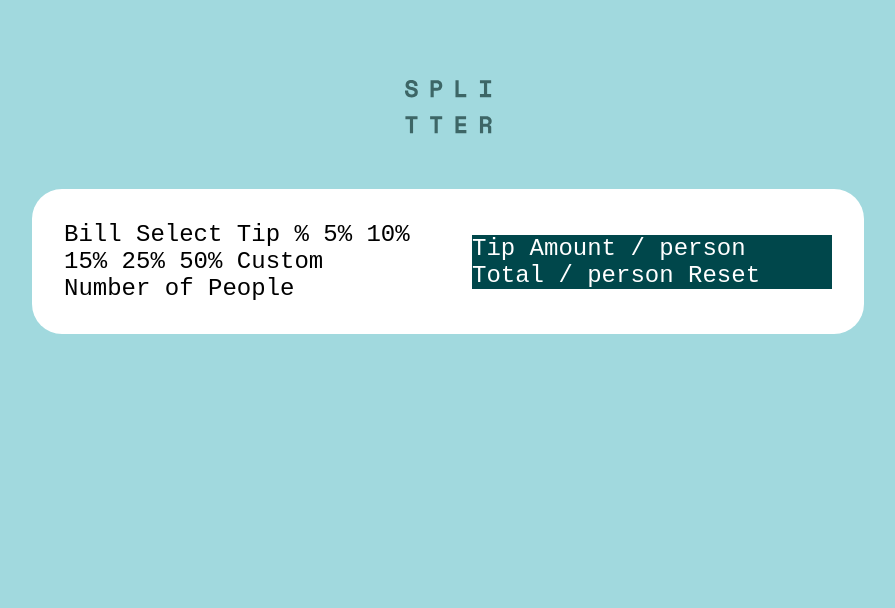
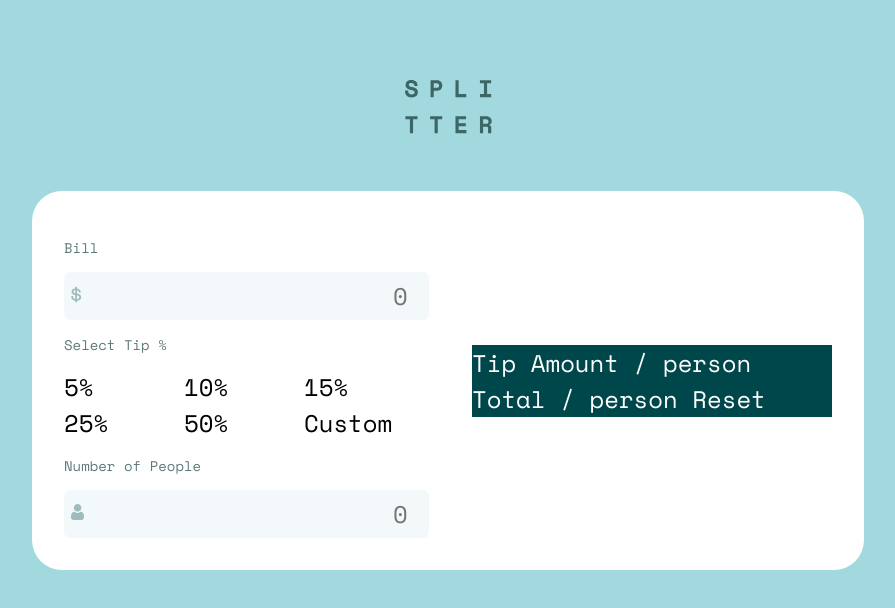
Before and after one commit to silviustoian/tip-calculator, a plain HTML site: page tip-calculator-app-main/index.html in a window 1280 px wide. Shown: the whole page, without its empty margins (192-1087 px from the left). Drawn offline with nearby package versions, Linux system fonts and the light colour scheme.

Commit message:
left column almost styled

```diff
--- a/tip-calculator-app-main/desk_style.css
+++ b/tip-calculator-app-main/desk_style.css
@@ -1,4 +1,4 @@
-body{
+body {
   background-color: hsl(185deg 48% 75%);
   font-family: "Space Mono", monospace;
   font-size: 24px;
@@ -13,21 +13,59 @@ body{
 
 .flx_container {
   margin-top: 3rem;
-    background-color: #FFFFFF;
+  background-color: #ffffff;
   display: flex;
   align-items: center;
   justify-content: space-between;
   gap: 3rem;
-    border-radius:30px;
-    padding:2rem;
+  border-radius: 30px;
+  padding: 2rem;
 }
 
 .data_container {
-    flex:0.5;
+  flex: 0.5;
 }
 
 .result_container {
-    flex:0.5;
-    background-color: #00474B;
-    color: #FFFFFF;
+  flex: 0.5;
+  background-color: #00474b;
+  color: #ffffff;
 }
+
+.data_container p {
+  font-size: 14px;
+  color: #5e7a7d;
+}
+
+.data_input {
+  position: relative;
+}
+
+.data_container input {
+  width: 98%;
+  text-align: right;
+  padding: 6px;
+  background-color: #f3f9fa;
+  color: #00474b;
+  border: none;
+  border-radius: 6px;
+  font-size: 24px;
+  font-family: "Space Mono", monospace;
+}
+
+.bill_svg {
+  position: absolute;
+  top: 14px;
+  left: 7px;
+}
+
+.people_svg {
+  position: absolute;
+  top: 14px;
+  left: 7px;
+}
+
+.data_percent {
+    display: grid;
+    grid-template-columns: 1fr 1fr 1fr;
+}
--- a/tip-calculator-app-main/index.html
+++ b/tip-calculator-app-main/index.html
@@ -4,6 +4,12 @@
     <meta charset="UTF-8" />
     <meta name="viewport" content="width=device-width, initial-scale=1.0" />
     <!-- displays site properly based on user's device -->
+    <link rel="preconnect" href="https://fonts.googleapis.com" />
+    <link rel="preconnect" href="https://fonts.gstatic.com" crossorigin />
+    <link
+      href="https://fonts.googleapis.com/css2?family=Barlow:ital,wght@0,600;1,600&family=Heebo:wght@100;200;300;400;500;600;700;800;900&family=Red+Hat+Display:wght@500;700;900&family=Space+Mono:wght@400;700&family=Work+Sans:ital,wght@0,100;0,200;0,300;0,400;0,500;0,600;0,700;1,100;1,200;1,300;1,400;1,500;1,600&display=swap"
+      rel="stylesheet"
+    />
 
     <link
       rel="icon"
@@ -53,7 +59,46 @@
 
       <div class="flx_container">
         <div class="data_container">
-          Bill Select Tip % 5% 10% 15% 25% 50% Custom Number of People
+          <p class="data_bill">Bill</p>
+          <div class="data_input">
+            <svg
+              xmlns="http://www.w3.org/2000/svg"
+              width="11"
+              height="17"
+              class="bill_svg"
+            >
+              <path
+                fill="#9EBBBD"
+                d="M6.016 16.328v-1.464c1.232-.08 2.22-.444 2.964-1.092.744-.648 1.116-1.508 1.116-2.58v-.144c0-.992-.348-1.772-1.044-2.34-.696-.568-1.708-.932-3.036-1.092V4.184c.56.144 1.012.4 1.356.768.344.368.516.816.516 1.344v.288h1.824v-.432c0-.448-.088-.876-.264-1.284a3.783 3.783 0 00-.744-1.116A4.251 4.251 0 007.54 2.9a5.324 5.324 0 00-1.524-.492V.872H4.288V2.36a5.532 5.532 0 00-1.416.324c-.448.168-.84.392-1.176.672-.336.28-.604.616-.804 1.008-.2.392-.3.844-.3 1.356v.144c0 .96.316 1.708.948 2.244.632.536 1.548.884 2.748 1.044v3.912c-.704-.16-1.248-.472-1.632-.936-.384-.464-.576-1.08-.576-1.848v-.288H.256v.576c0 .464.08.924.24 1.38.16.456.404.88.732 1.272.328.392.744.728 1.248 1.008s1.108.476 1.812.588v1.512h1.728zM4.288 7.424c-.688-.128-1.164-.332-1.428-.612-.264-.28-.396-.644-.396-1.092 0-.464.176-.832.528-1.104.352-.272.784-.448 1.296-.528v3.336zm1.728 5.712V9.344c.768.128 1.328.328 1.68.6.352.272.528.688.528 1.248 0 .544-.196.984-.588 1.32-.392.336-.932.544-1.62.624z"
+              />
+            </svg>
+            <input type="number" placeholder="0" id="input_bill" />
+          </div>
+          <p>Select Tip %</p>
+          <div class="data_percent">
+            <div id="5per">5%</div>
+            <div id="10per">10%</div>
+            <div id="15per">15%</div>
+            <div id="25per">25%</div>
+            <div id="50per">50%</div>
+            <div id="customper">Custom</div>
+          </div>
+
+          <p>Number of People</p>
+          <div class="data_input">
+            <svg
+              xmlns="http://www.w3.org/2000/svg"
+              width="13"
+              height="16"
+              class="people_svg"
+            >
+              <path
+                fill="#9EBBBD"
+                d="M9.573 7.729c.406 0 .784.07 1.126.209.342.14.639.33.881.569.232.227.438.503.614.82a5.1 5.1 0 01.407.949c.097.312.178.654.242 1.016.062.359.105.699.126 1.011.02.307.031.624.031.945 0 .836-.259 1.512-.768 2.01-.504.492-1.17.742-1.98.742H2.748c-.81 0-1.477-.25-1.98-.742C.259 14.76 0 14.084 0 13.248c0-.322.01-.64.032-.945.02-.312.063-.652.126-1.01.063-.363.144-.705.242-1.017.1-.323.238-.643.407-.948.176-.318.382-.594.613-.821.243-.238.54-.43.882-.57.342-.138.72-.208 1.125-.208.16 0 .313.067.61.265.183.123.397.264.636.421.204.134.48.259.822.372.333.11.671.167 1.005.167a3.19 3.19 0 001.006-.167c.341-.113.618-.238.822-.372l.636-.42c.296-.2.45-.266.61-.266zM6.598 0C7.63 0 8.522.38 9.252 1.129s1.1 1.666 1.1 2.724c0 1.06-.37 1.976-1.1 2.725-.73.75-1.623 1.13-2.654 1.13-1.03 0-1.924-.38-2.653-1.13-.73-.749-1.1-1.666-1.1-2.725 0-1.058.37-1.975 1.1-2.724C4.675.379 5.567 0 6.598 0z"
+              />
+            </svg>
+            <input type="number" placeholder="0" id="input_people" />
+          </div>
         </div>
 
         <div class="result_container">
--- a/tip-calculator-app-main/mobile_style.css
+++ b/tip-calculator-app-main/mobile_style.css
@@ -1,4 +1,4 @@
-body{
+body {
   background-color: hsl(185deg 48% 75%);
   font-family: "Space Mono", monospace;
   font-size: 24px;
@@ -11,12 +11,45 @@ body{
 
 .flx_container {
   margin-top: 3rem;
-    background-color: #FFFFFF;
+  background-color: #ffffff;
   display: flex;
   align-items: center;
   justify-content: start;
   gap: 3rem;
-    border-radius:30px;
-    padding:2rem;
+  border-radius: 30px;
+  padding: 2rem;
   flex-flow: column;
 }
+
+.data_container p {
+  font-size: 14px;
+  columns: #5e7a7d;
+}
+
+.data_input {
+  position: relative;
+}
+
+.data_container input {
+  width: 98%;
+  text-align: right;
+  padding: 6px;
+  background-color: #f3f9fa;
+  color: #00474b;
+  border: none;
+  border-radius: 6px;
+  font-size: 24px;
+  font-family: "Space Mono", monospace;
+}
+
+.bill_svg {
+  position: absolute;
+  top: 14px;
+  left: 7px;
+}
+
+.people_svg {
+  position: absolute;
+  top: 14px;
+  left: 7px;
+}
```
Lines whose indentation alone changed are shown as unchanged.
